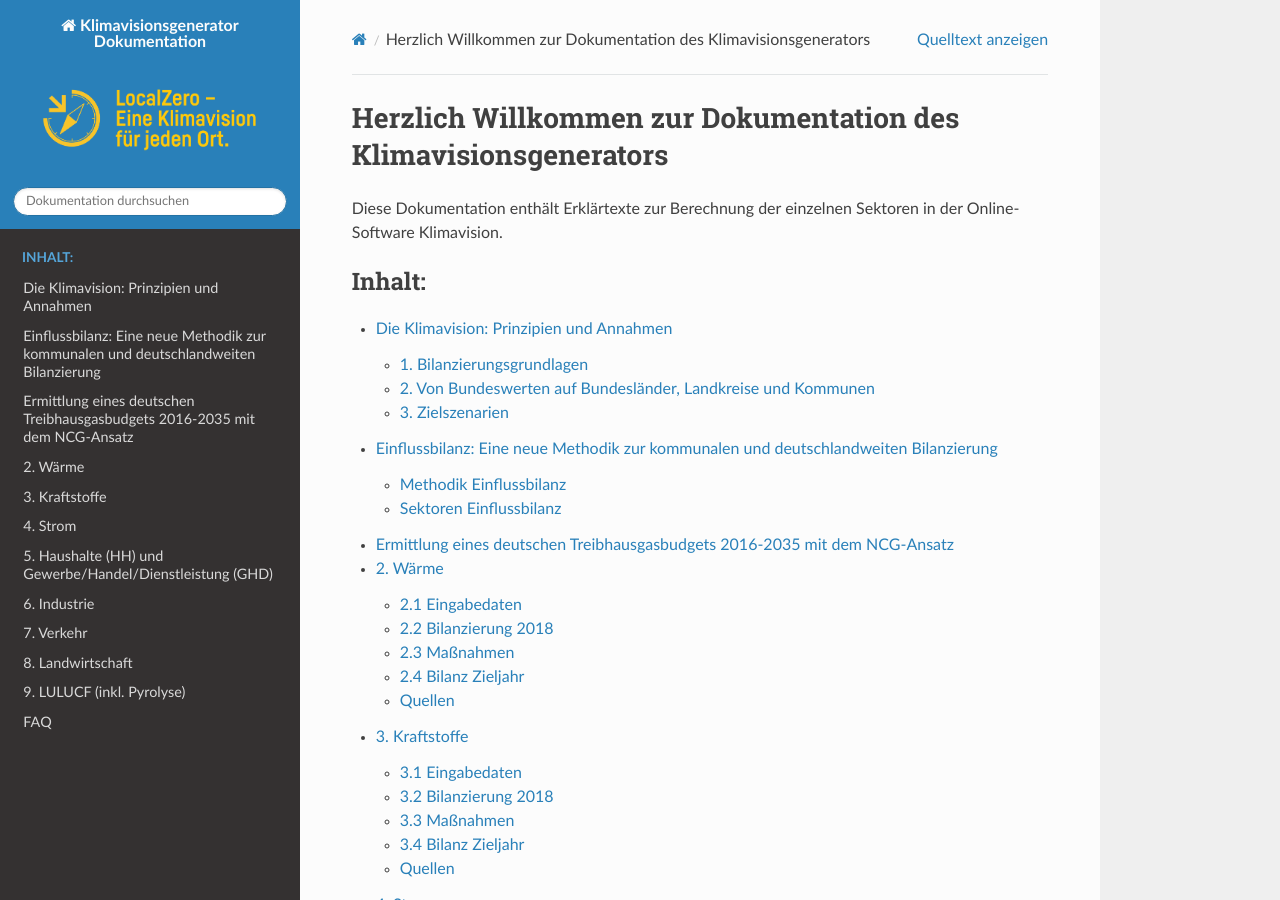
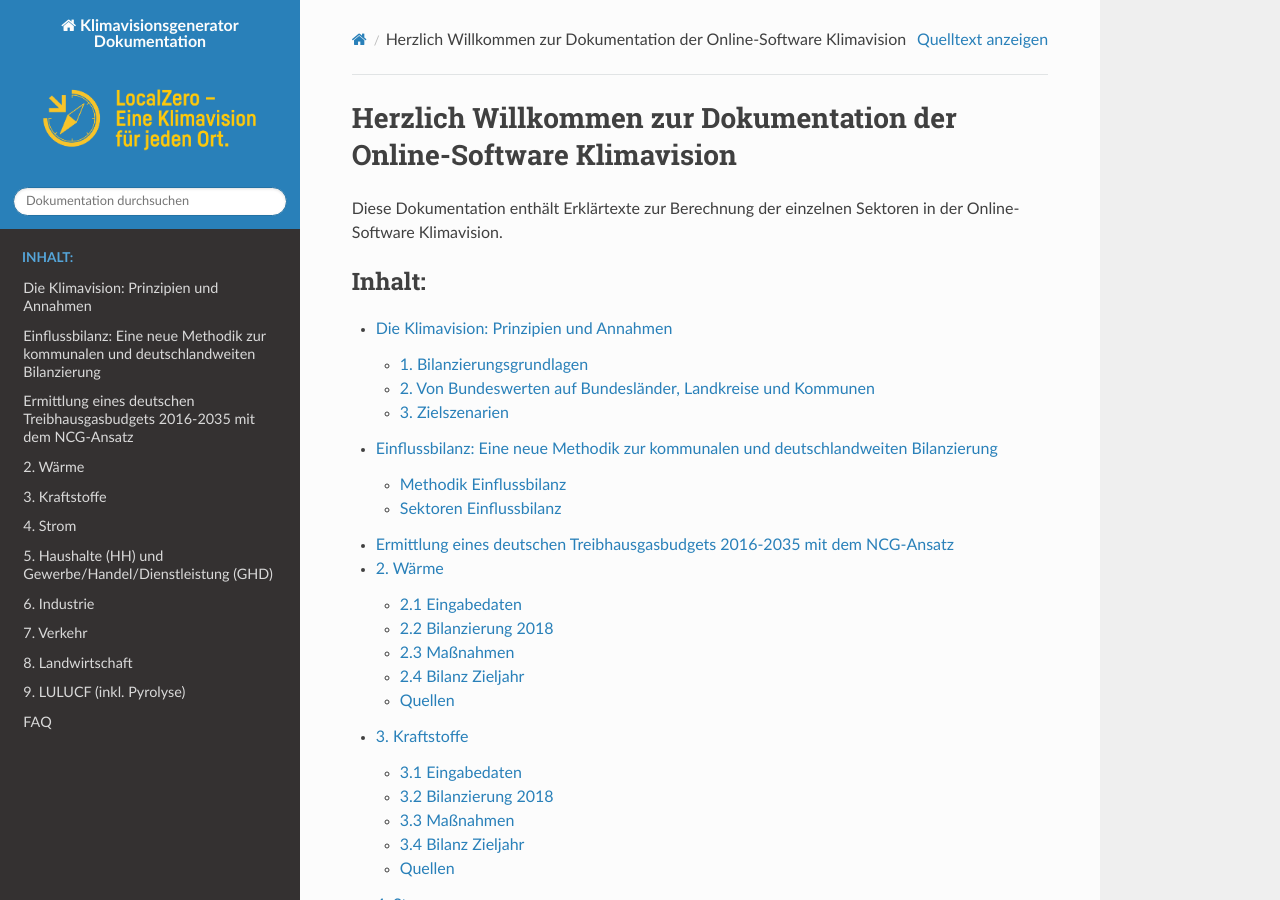
Before and after one commit to GermanZero-de/localzero-generator-core, a Sphinx documentation site: the page built from docs/index.rst, in a window 1280 px wide and 900 px high. Built offline with Sphinx 7.4.7 and the Read the Docs theme 2.0.0, drawn with Linux system fonts in a browser that asks for light colours.

Commit message:
replace Tool & Generator with Online Software

```diff
--- a/docs/index.rst
+++ b/docs/index.rst
@@ -3,7 +3,7 @@
    You can adapt this file completely to your liking, but it should at least
    contain the root `toctree` directive.
 
-Herzlich Willkommen zur Dokumentation des Klimavisionsgenerators
+Herzlich Willkommen zur Dokumentation der Online-Software Klimavision
 ================================================================
 
 Diese Dokumentation enthält Erklärtexte zur Berechnung der einzelnen Sektoren in der Online-Software Klimavision.
--- a/docs/sectors/faq.rst
+++ b/docs/sectors/faq.rst
@@ -5,4 +5,4 @@
 | **Stand: 06.01.23**
 
 | **Frage 1: Die Zahlen der Klimavision passen nicht mit den mir vorliegenden Zahlen aus meiner Kommune zusammen? Ich bekomme den Eindruck, dass es sich hier um eine ungenaue Schätzung handelt und frage mich ob sie sinnvoll für unsere Zwecke ist**
-| Wie aus der Klimavision Seite 2 zu entnehmen, handelt es sich hier um ein öffentlich zugängliches Online-Tool zur kommunalen Klimaneutralität, bei welchem Bundesdaten mit kommunalen Statistiken gekreuzt wurden. Die hier generierten Treibhausgasbilanzen der Kommunen sind grob überschlagen und zeigen einen möglichen Pfad zur Klimaneutralität auf. Man bekommt innerhalb weniger Sekunden einen groben Überblick über die wichtigsten Stellschrauben zum Erreichen der Klimaneutralität und ein Gefühl über den Umfang des bevorstehenden Projektes. Des Weiteren dient sie als Diskussionsgrundlage, um als weitere Maßnahme einen Klima-Aktionsplan in Auftrag zu geben.
+| Wie aus der Klimavision Seite 2 zu entnehmen, handelt es sich hier um eine öffentlich zugängliche Online-Software zur Erstellung einer Klimavision für die kommunale Klimaneutralität, bei welchem Bundesdaten mit kommunalen Statistiken gekreuzt wurden. Die hier generierten Treibhausgasbilanzen der Kommunen sind grob überschlagen und zeigen einen möglichen Pfad zur Klimaneutralität auf. Man bekommt innerhalb weniger Sekunden einen groben Überblick über die wichtigsten Stellschrauben zum Erreichen der Klimaneutralität und ein Gefühl über den Umfang des bevorstehenden Projektes. Des Weiteren dient sie als Diskussionsgrundlage, um als weitere Maßnahme einen Klima-Aktionsplan in Auftrag zu geben.
--- a/docs/sectors/heat.rst
+++ b/docs/sectors/heat.rst
@@ -44,7 +44,7 @@
 
 | **Kohle:**
 | Cb Emissionen = 9700880+150930+161360 CO2e (komplett CRF 1.A.1.c auf S. 181)
-| "Der Kategorie 1.A.1.c werden der Steinkohlen- und Braunkohlenbergbau sowie die Kokereien und Brikettfabriken zugerechnet, außerdem die Gewinnung von Rohöl und Erdgas." Auf S. 182 wird allerdings deutlich, dass die Emissionen etwa 50/50 auf Braunkohle und Kokereigase (4.809 t S. 184) entfallen, nur minimal Erdgas. Da im Generator unter Kohle alle Kohleprodukte fallen, wird diese Kategorie komplett der Kohleproduktion zugeschlagen. Im NIR wird nicht ganz deutlich, was 2018 noch zu 1.A.1.c gehört, da z.B. viele Steinkohleanlagen umgemeldet wurden. Die verbrennungsbedingten Emissionen stammen aus dem "Einsatz zur Wärmeerzeugung, insbesondere zur Braunkohlentrocknung zur Herstellung von Braukohlenprodukten" (S. 183), "CO2-Emissionen aus der Gichtgasverbrennung in Kokereien" (S. 184) etc.
+| "Der Kategorie 1.A.1.c werden der Steinkohlen- und Braunkohlenbergbau sowie die Kokereien und Brikettfabriken zugerechnet, außerdem die Gewinnung von Rohöl und Erdgas." Auf S. 182 wird allerdings deutlich, dass die Emissionen etwa 50/50 auf Braunkohle und Kokereigase (4.809 t S. 184) entfallen, nur minimal Erdgas. Da in der Online-Software Klimavision unter Kohle alle Kohleprodukte fallen, wird diese Kategorie komplett der Kohleproduktion zugeschlagen. Im NIR wird nicht ganz deutlich, was 2018 noch zu 1.A.1.c gehört, da z.B. viele Steinkohleanlagen umgemeldet wurden. Die verbrennungsbedingten Emissionen stammen aus dem "Einsatz zur Wärmeerzeugung, insbesondere zur Braunkohlentrocknung zur Herstellung von Braukohlenprodukten" (S. 183), "CO2-Emissionen aus der Gichtgasverbrennung in Kokereien" (S. 184) etc.
 
 | Pb Emissionen =1618410+665070 (komplett CRF 1.B.1 auf S. 255)
 | Diffuse Emissionen (besonders CH4) in CRF 1.B.1 (S. 255f):
```
